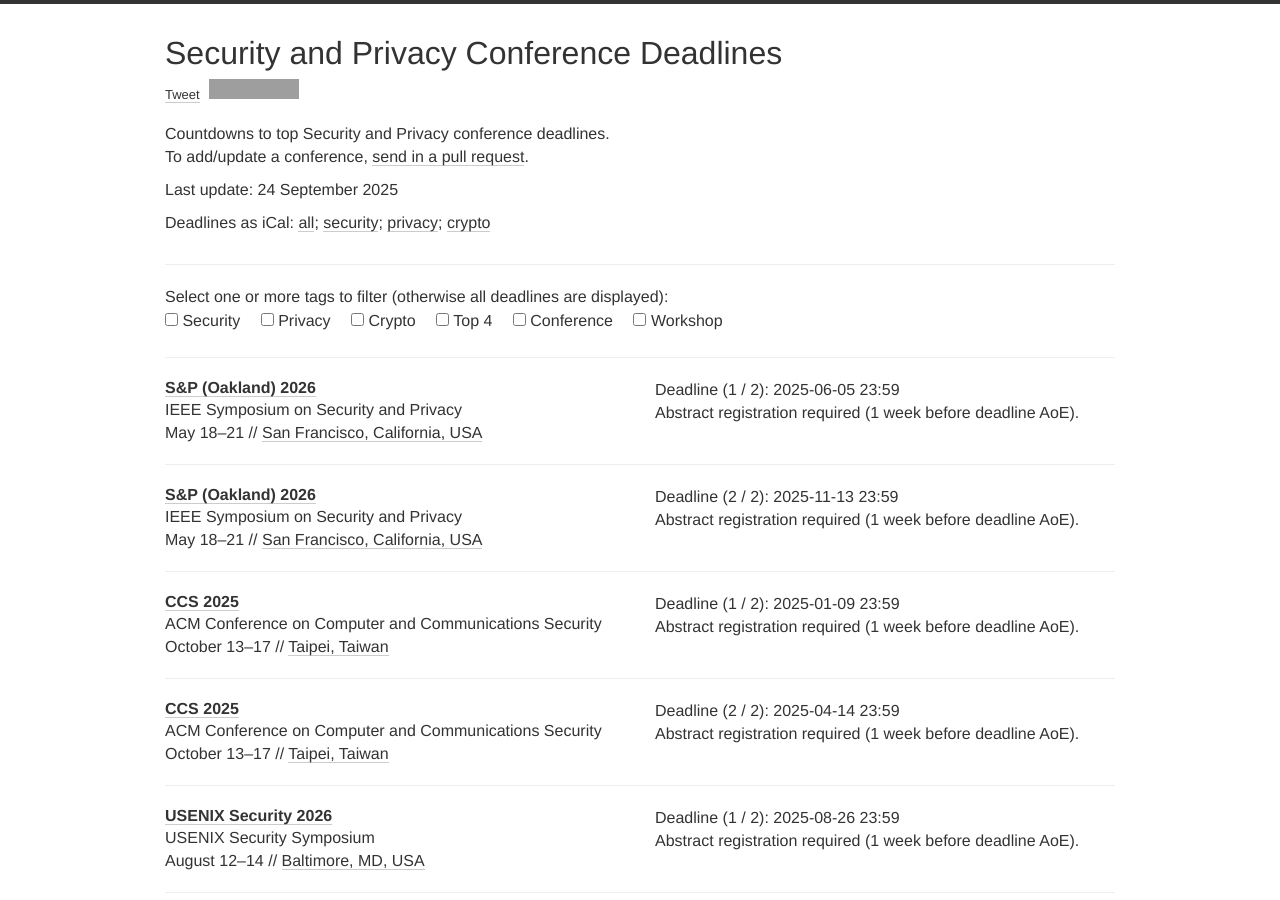
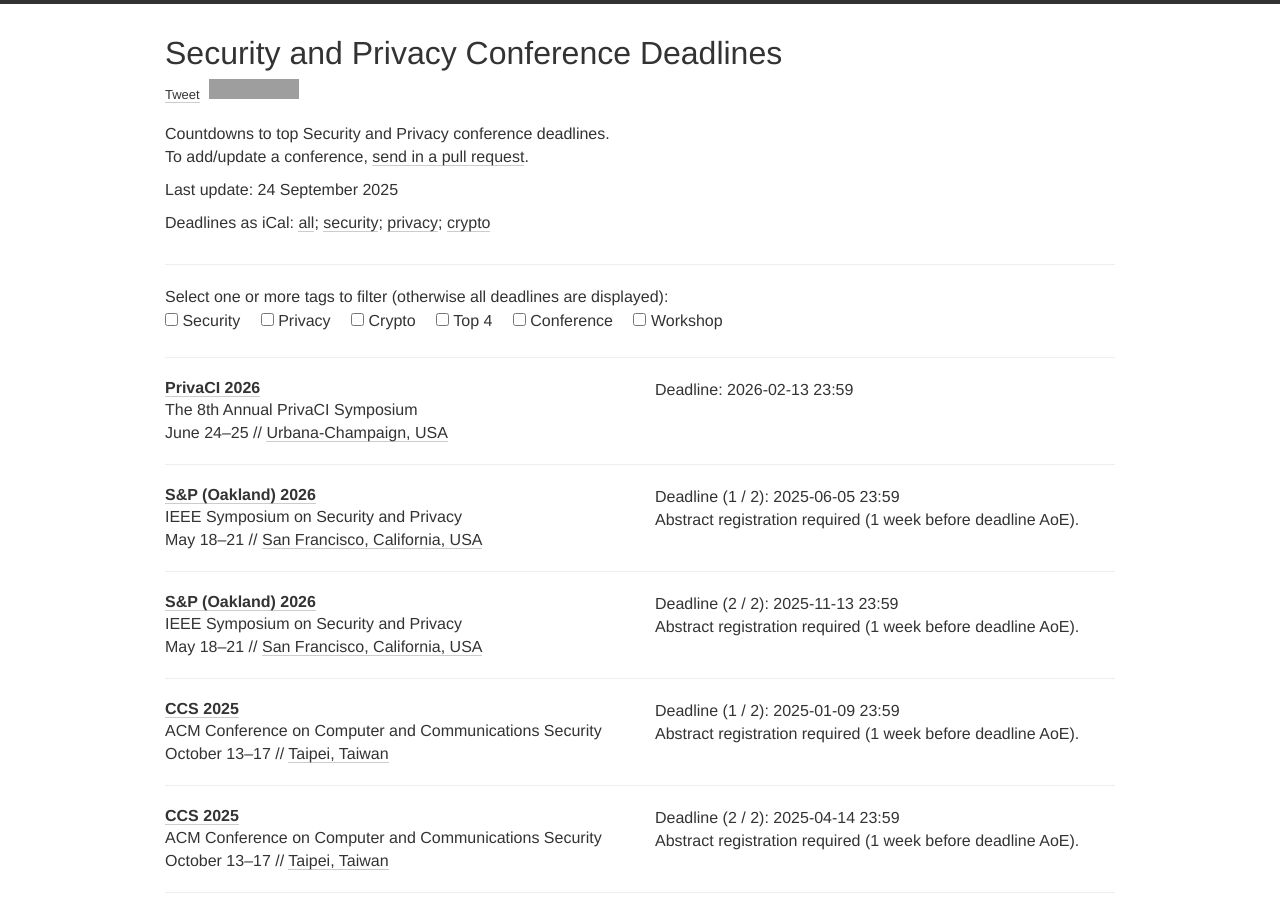
Before and after one commit to sec-deadlines/sec-deadlines.github.io, a Jekyll site: the page built from index.html, in a window 1280 px wide and 900 px high. Built offline with Jekyll 4.4.1, drawn with Linux system fonts in a browser that asks for light colours; nearby versions of some CDN libraries; comment, search, counter and statistics services are not loaded; grey boxes are pictures that could not be loaded.

Commit message:
Update conferences.yml
Adding The 8th Annual Privacy as Contextual Integrity CI Symposium (PrivaCI) Symposium

```diff
--- a/_data/conferences.yml
+++ b/_data/conferences.yml
@@ -1,4 +1,12 @@
 # Security and Privacy
+- name: PrivaCI
+  description: The 8th Annual PrivaCI Symposium
+  year: 2026
+  link: https://privaci.info/symposium/2026/cfp.html
+  deadline: ["2026-02-13 23:59"]  # must be a list
+  date: June 24-25
+  place: Urbana-Champaign, USA
+  tags: [PRIV]
 
 - name: S&P (Oakland)
   year: 2026
```
